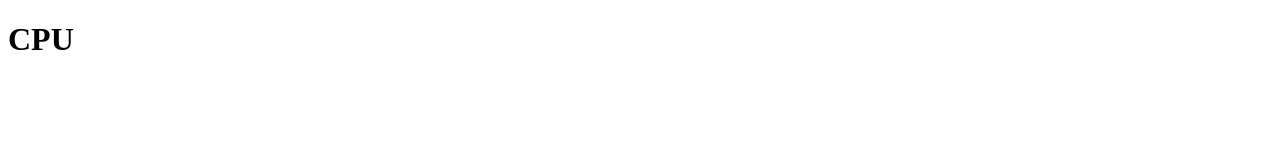
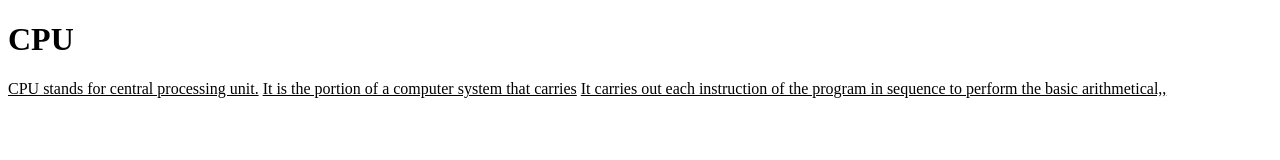
Before and after one commit to iamneo-production/faafcdccadcaadaeccdfffebaeceaec, a website: page public/index.html in a window 1280 px wide. Drawn offline with Linux system fonts and the light colour scheme.

Commit message:
Backup Commit

```diff
--- a/public/index.html
+++ b/public/index.html
@@ -9,6 +9,9 @@
 </head>
 <body>
     <h1>CPU</h1>
-    <p1
+    <p1><u>CPU stands for central processing unit.</u></p1>
+    <p2><u> It is the portion of a computer system that carries</u></p2>
+    <p3><u>It carries out each instruction of the program in sequence to perform the basic arithmetical,,</u></p3>
+
 </body>
 </html>
```
